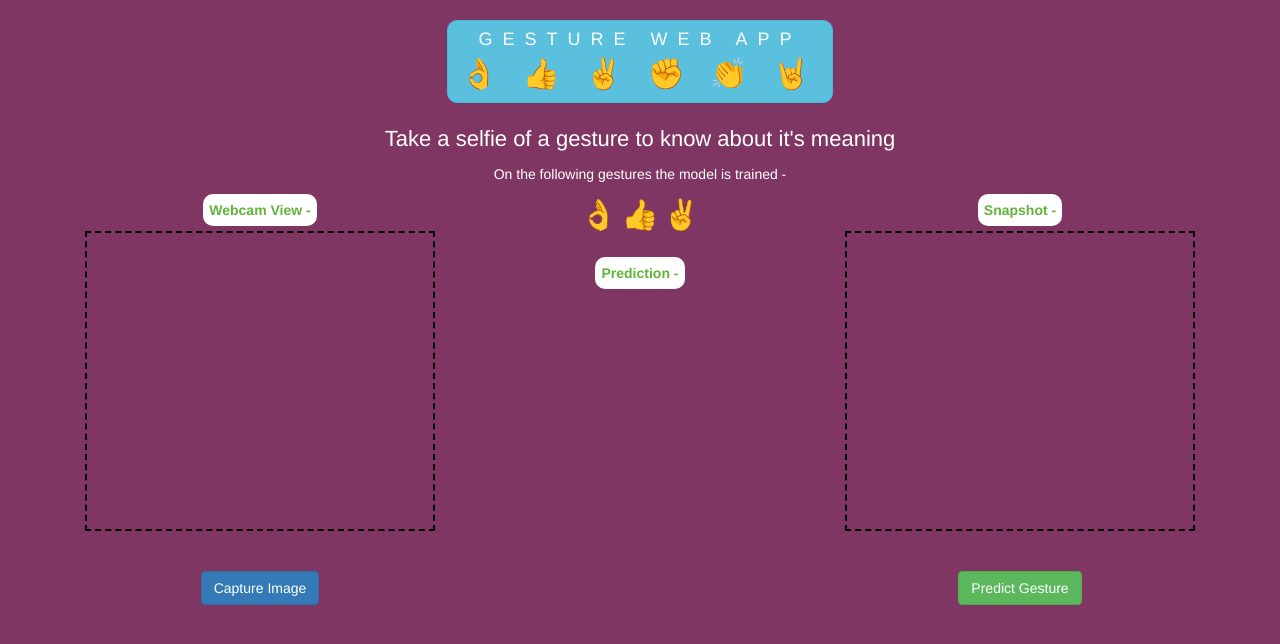
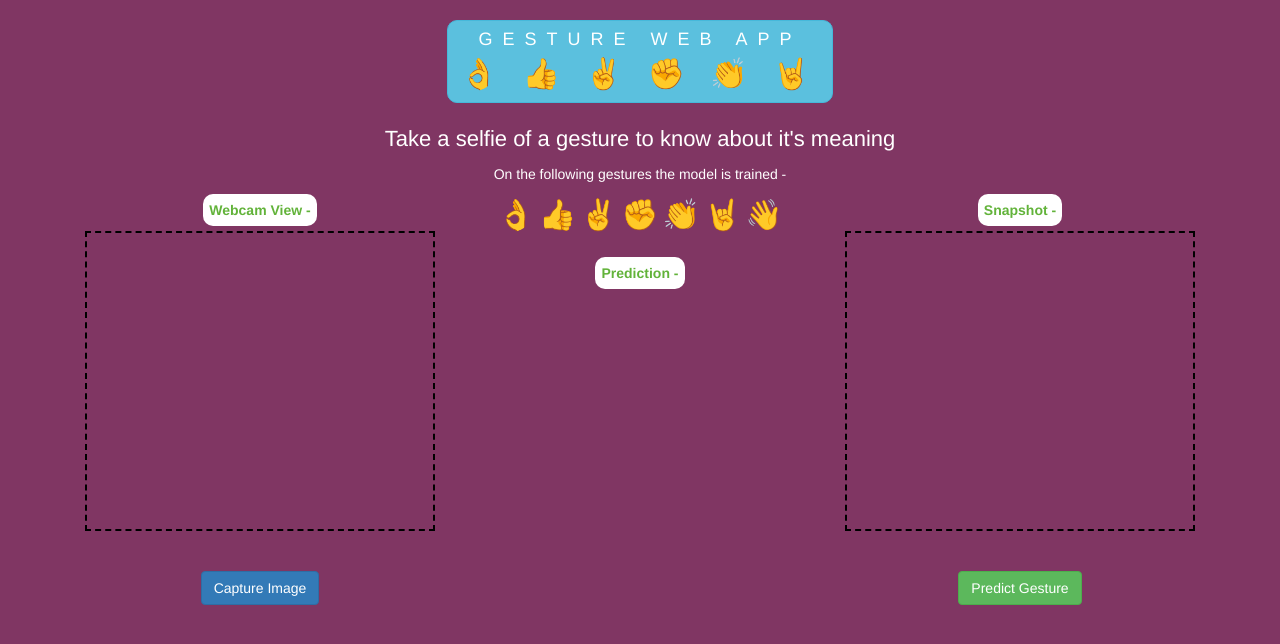
Before and after one commit to Yoshi-cyber/gesture-web-app, a plain HTML site: page index.html in a window 1280 px wide. Drawn offline with nearby package versions, Linux system fonts and the light colour scheme; a script that the page names is missing.

Commit message:
Update index.html

```diff
--- a/index.html
+++ b/index.html
@@ -1,7 +1,7 @@
 
 <html>
   <head>
-      <title>Gesture Web App</title>
+    <title>Emotion To Emoji</title>
     <meta name="viewport" content="width=device-width, initial-scale=1.0">
     <link rel="stylesheet" href="https://maxcdn.bootstrapcdn.com/bootstrap/3.4.0/css/bootstrap.min.css">
     <script src="https://ajax.googleapis.com/ajax/libs/jquery/3.4.1/jquery.min.js"></script>
@@ -44,6 +44,10 @@
         <span>&#128076;</span>
         <span>&#128077;</span>
         <span>&#9996;</span>
+        <span>&#9994;</span>
+        <span>&#128079;</span>
+        <span>&#129304;</span>
+        <span>&#128075;</span>
         <br><br>
 	      <label>Prediction - </label>
         <p class="gesture_name" id="result_gesture_name"></p>
@@ -56,7 +60,8 @@
         <br><br>
         <button class="btn btn-success" onclick="check()">Predict Gesture</button>
       </div>
-
+      <br><br>
+      <p id="quote" style="color: red; font-size: 30px;"></p>
     </center>
 
   </div>
```
Lines whose indentation alone changed are shown as unchanged.
